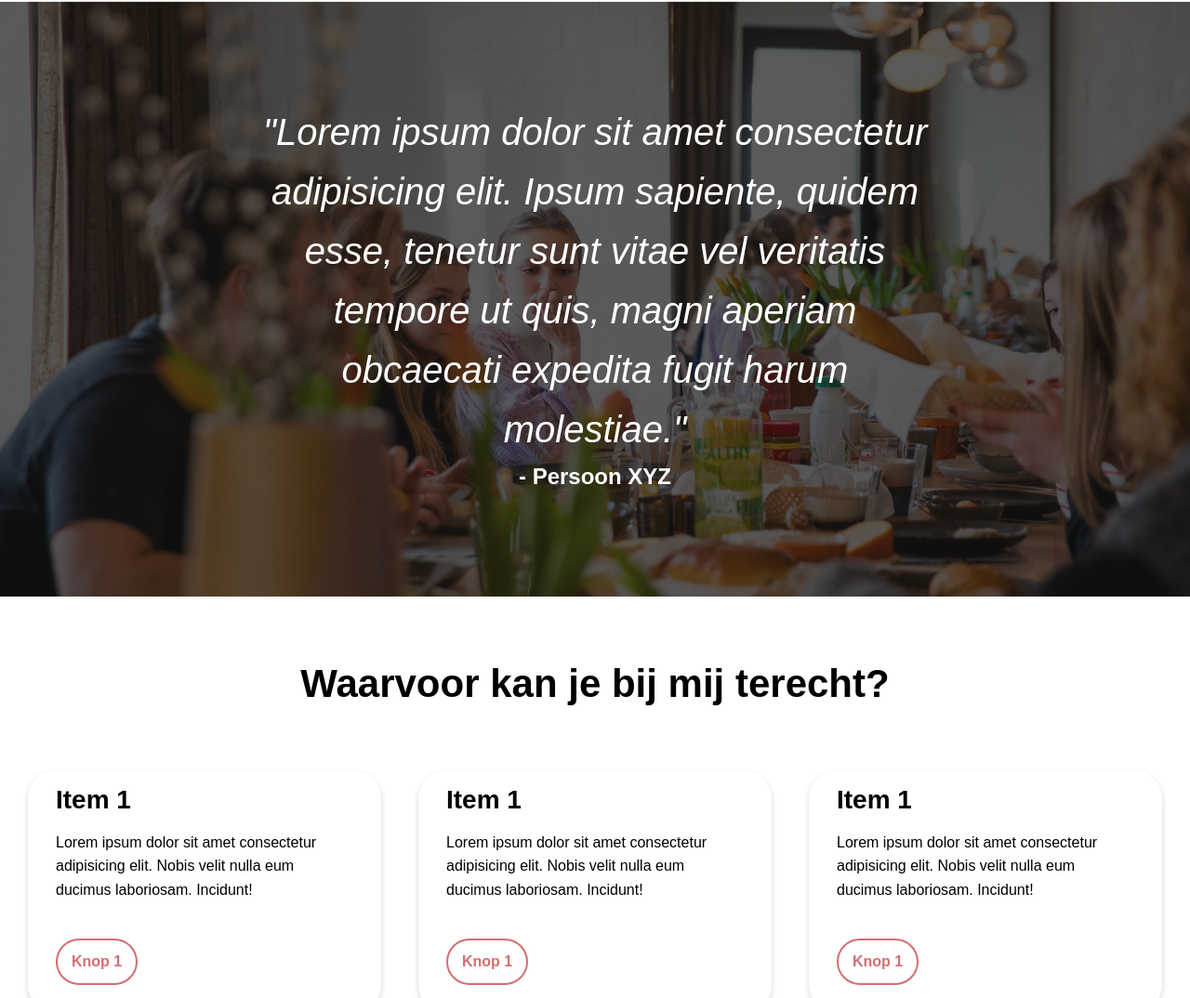
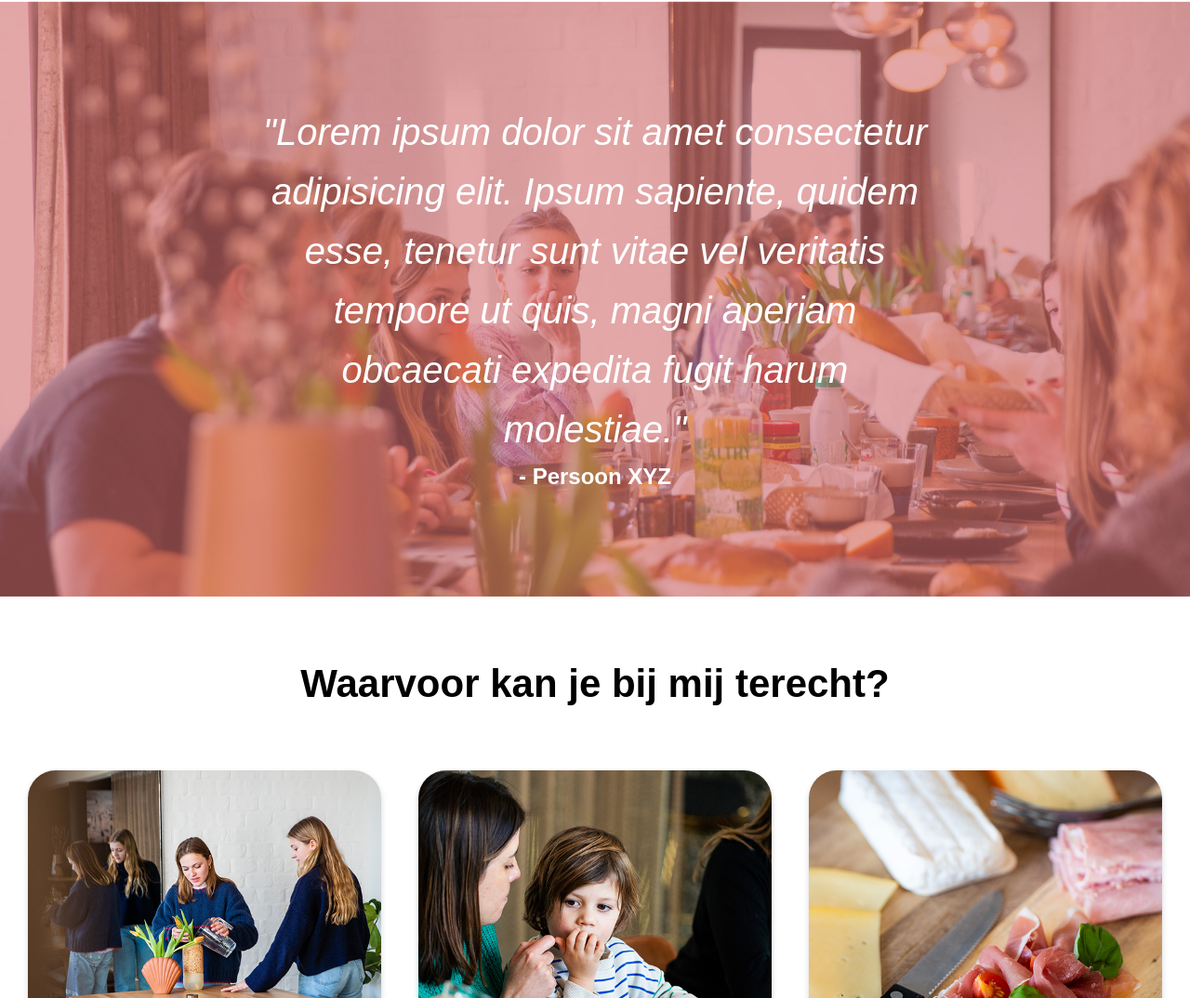
Before and after one commit to K1NGAARON/evy-flavour, a plain HTML site: page index.html in a window 1280 px wide. Shown: the part 1726-2800 px from the top of the page at 93% size. Drawn offline with nearby package versions, Linux system fonts and the light colour scheme; files whose address does not match are found by name; a web font is replaced by a local one.

Commit message:
added feedback

```diff
--- a/css/global.css
+++ b/css/global.css
@@ -9,8 +9,7 @@
     --light-grey: #fafafa;
     --border-radius: 30px;
     --box-shadow: 0px 3px 6px #00000029;
-    --overlay: linear-gradient(90deg, rgba(0,0,0,1) 0%, rgba(0,0,0,1) 24%, rgba(0,0,0,0) 70%);
-    --overlay-vertical: linear-gradient(to top, rgba(0,0,0,1) 0%, rgba(0,0,0,1) 24%, rgba(0,0,0,0) 70%);
+    --overlay: linear-gradient(90deg, rgba(211,110,112,1) 10%, rgba(255,255,255,0) 46%, rgba(255,255,255,0) 100%);
     --transition: all .25s ease-in-out;
 }
 
@@ -96,6 +95,21 @@ img {
     transition: var(--transition);
 }
 
+.btn.white-btn {
+    background-color: var(--white);
+    color: var(--primary);
+    border: none;
+}
+
+.btn.ghost-btn.white-btn {
+    color: var(--white);
+    border-color: var(--white);
+}
+
+.btn.ghost-btn.white-btn:hover {
+    border-color: var(--primary);
+}
+
 .btn.ghost-btn {
     color: var(--primary);
     background-color: transparent;
@@ -174,6 +188,8 @@ img {
 
 .overlay {
     background: var(--overlay);
+    /* background: var(--primary); */
+    opacity: 0.4;
     position: absolute;
     top: 0;
     right: 0;
@@ -182,10 +198,6 @@ img {
     width: 100%;
     height: 100%;
     z-index: 3;
-}
-
-.overlay.vertical {
-    background: var(--overlay-vertical);
 }
 
 .banner.section {
--- a/home/css/style.css
+++ b/home/css/style.css
@@ -44,8 +44,8 @@
 }
 
 .review.section .overlay {
-    background: var(--black);
-    opacity: 0.7;
+    background: var(--primary);
+    opacity: 0.6;
 }
 
 .review.section .row {
--- a/index.html
+++ b/index.html
@@ -65,10 +65,10 @@
             Lorem ipsum dolor sit amet consectetur adipisicing elit. Earum, laboriosam natus. Amet, fuga quibusdam ipsa eaque laboriosam illum, aperiam eos, recusandae officiis est dolore cupiditate?
         </p>
         <div class="btn-wrapper">
-            <a href="/verhaal/" class="btn">
+            <a href="/verhaal/" class="btn white-btn">
                 Mijn verhaal
             </a>
-            <a href="/contact/" class="btn ghost-btn">
+            <a href="/contact/" class="btn ghost-btn white-btn">
                 Contacteer mij
             </a>
         </div>
@@ -149,39 +149,39 @@
         </h2>
         <div class="wrapper">
             <div class="card">
-                <img src="" alt="">
+                <img src="/home/img/services/image1.jpg" alt="">
                 <h5>
-                    Item 1
+                    Kookworkshop
                 </h5>
                 <p>
                     Lorem ipsum dolor sit amet consectetur adipisicing elit. Nobis velit nulla eum ducimus laboriosam. Incidunt!
                 </p>
                 <a href="" class="btn ghost-btn">
-                    Knop 1
+                    Meer informatie
                 </a>
             </div>
             <div class="card">
-                <img src="" alt="">
+                <img src="/home/img/services/image2.jpg" alt="">
                 <h5>
-                    Item 1
+                    Vakantiekok
                 </h5>
                 <p>
                     Lorem ipsum dolor sit amet consectetur adipisicing elit. Nobis velit nulla eum ducimus laboriosam. Incidunt!
                 </p>
                 <a href="" class="btn ghost-btn">
-                    Knop 1
+                    Meer informatie
                 </a>
             </div>
             <div class="card">
-                <img src="" alt="">
+                <img src="/home/img/services/image3.jpg" alt="">
                 <h5>
-                    Item 1
+                    Bedrijfsevent
                 </h5>
                 <p>
                     Lorem ipsum dolor sit amet consectetur adipisicing elit. Nobis velit nulla eum ducimus laboriosam. Incidunt!
                 </p>
                 <a href="" class="btn ghost-btn">
-                    Knop 1
+                    Meer informatie
                 </a>
             </div>
         </div>
```
Also changed, not shown: home/img/services/image1.jpg (added), home/img/services/image2.jpg (added), home/img/services/image3.jpg (added).
